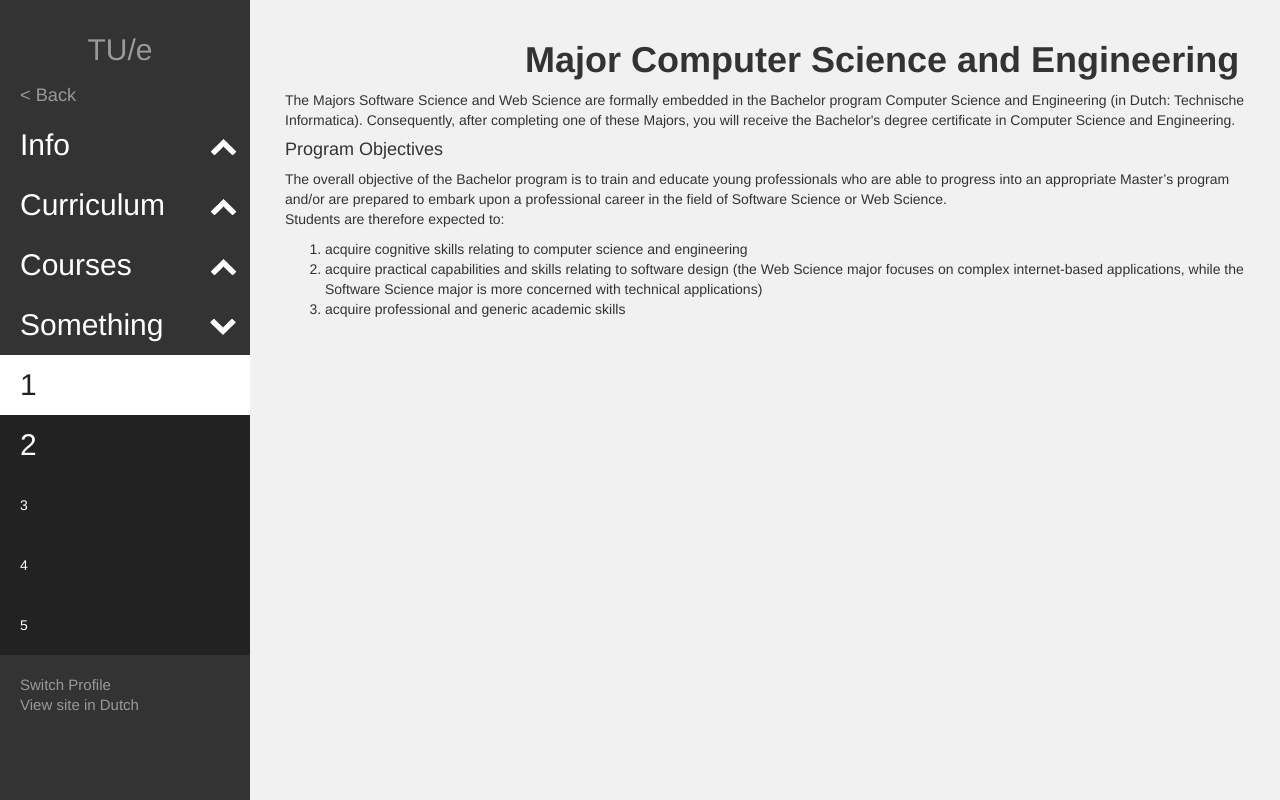
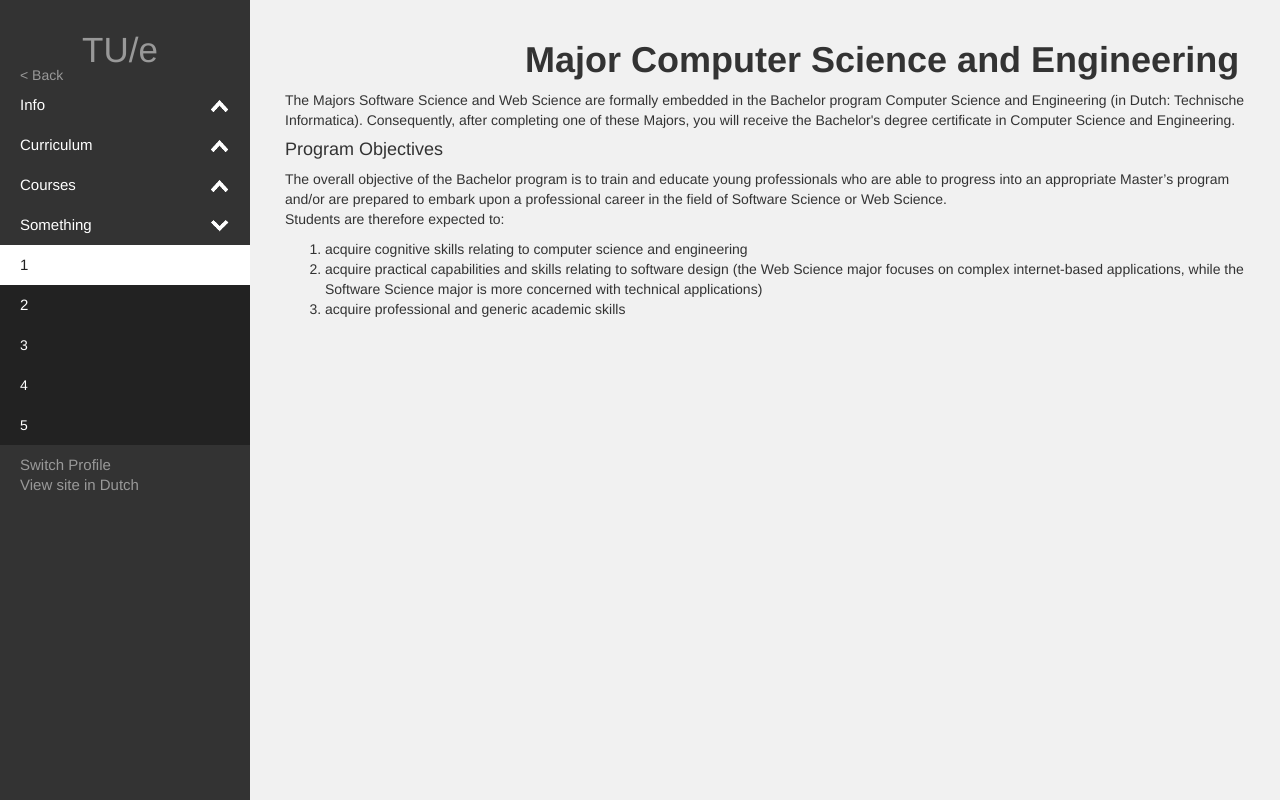
Before and after one commit to Joristdh/DBL-Hypermedia, a website: page test.html in a window 1280 px wide. Drawn offline with Linux system fonts and the light colour scheme.

Commit message:
Made font and sidebar panes smaller

```diff
--- a/css/simple-sidebar.css
+++ b/css/simple-sidebar.css
@@ -98,7 +98,7 @@ body {
 
 .sidebar-nav li {
     text-indent: 20px;
-    line-height: 60px;
+    line-height: 40px;
 }
 
 .sidebar-nav li .fold {
@@ -112,14 +112,14 @@ body {
 }
 
 .sidebar-nav li .fold a img {
-    width: 50%;
+    width: 35%;
 }
 
 .sidebar-nav li a {
     display: block;
     text-decoration: none;
     color: #fff;
-    font-size: 30px;
+    font-size: 15px;
     text-overflow: ellipsis;
     overflow: hidden;
     white-space: nowrap;
@@ -148,7 +148,6 @@ body {
 
 .sidebar-nav>.sidebar-brand {
     height: 65px;
-    font-size: 40px;
     line-height: 60px;
     text-align: center;
     padding-right: 30px;
@@ -156,7 +155,10 @@ body {
 
 .sidebar-nav>.sidebar-brand a {
     color: #999999;
+    font-size: 35px;
 }
+
+
 
 .sidebar-nav>.sidebar-brand a:hover {
     color: #fff;
@@ -173,12 +175,13 @@ body {
 div.sidebar-back {
     position: relative;
     top: -20px;
-    margin-bottom: -30px;
+    margin-bottom: -20px;
 }
 
 div.sidebar-back a {
     color: #999;
-    font-size: 1.3em;
+    font-size: 14px;
+    line-height: 20px;
 }
 
 .sidebar-nav>.sidebar-back a {
```
